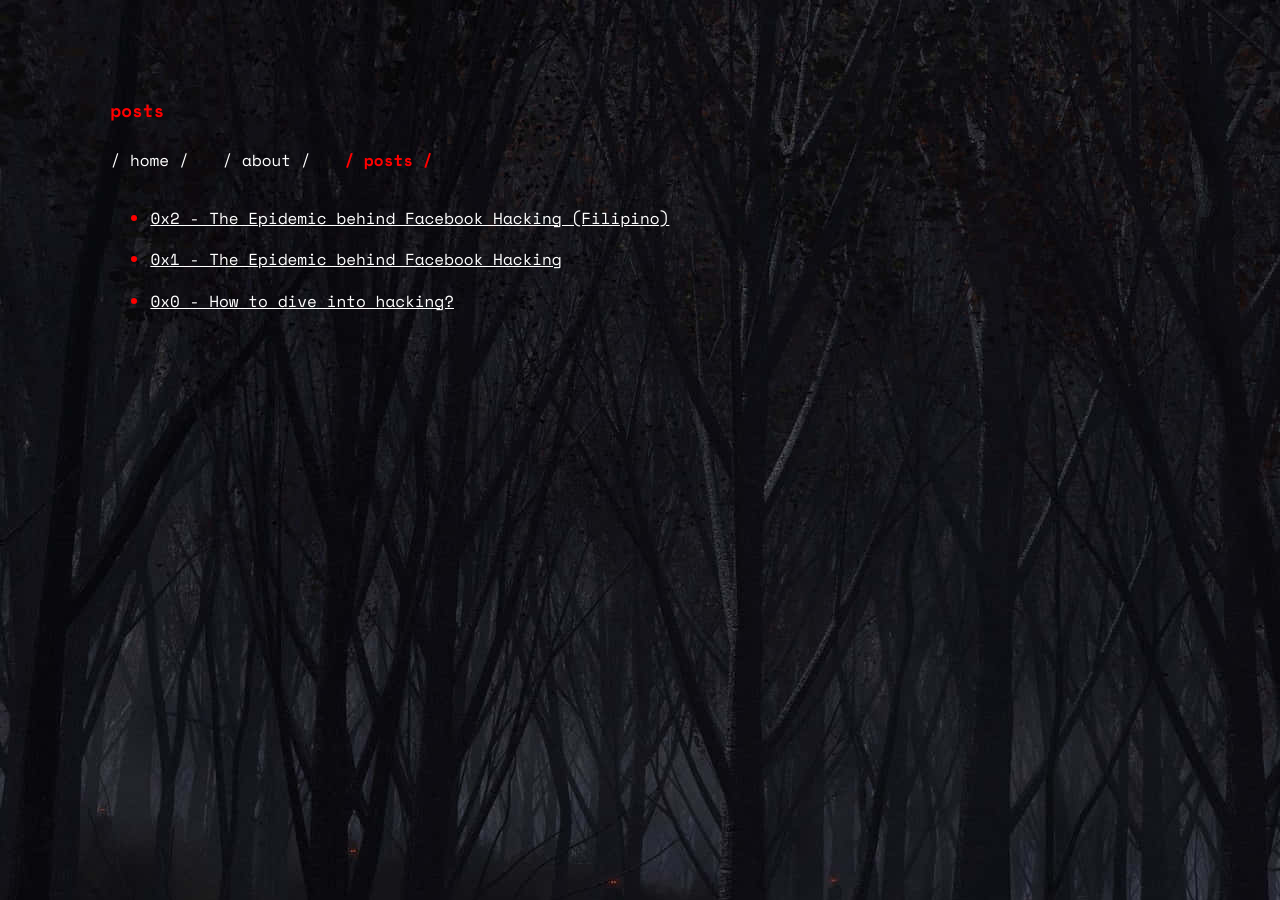
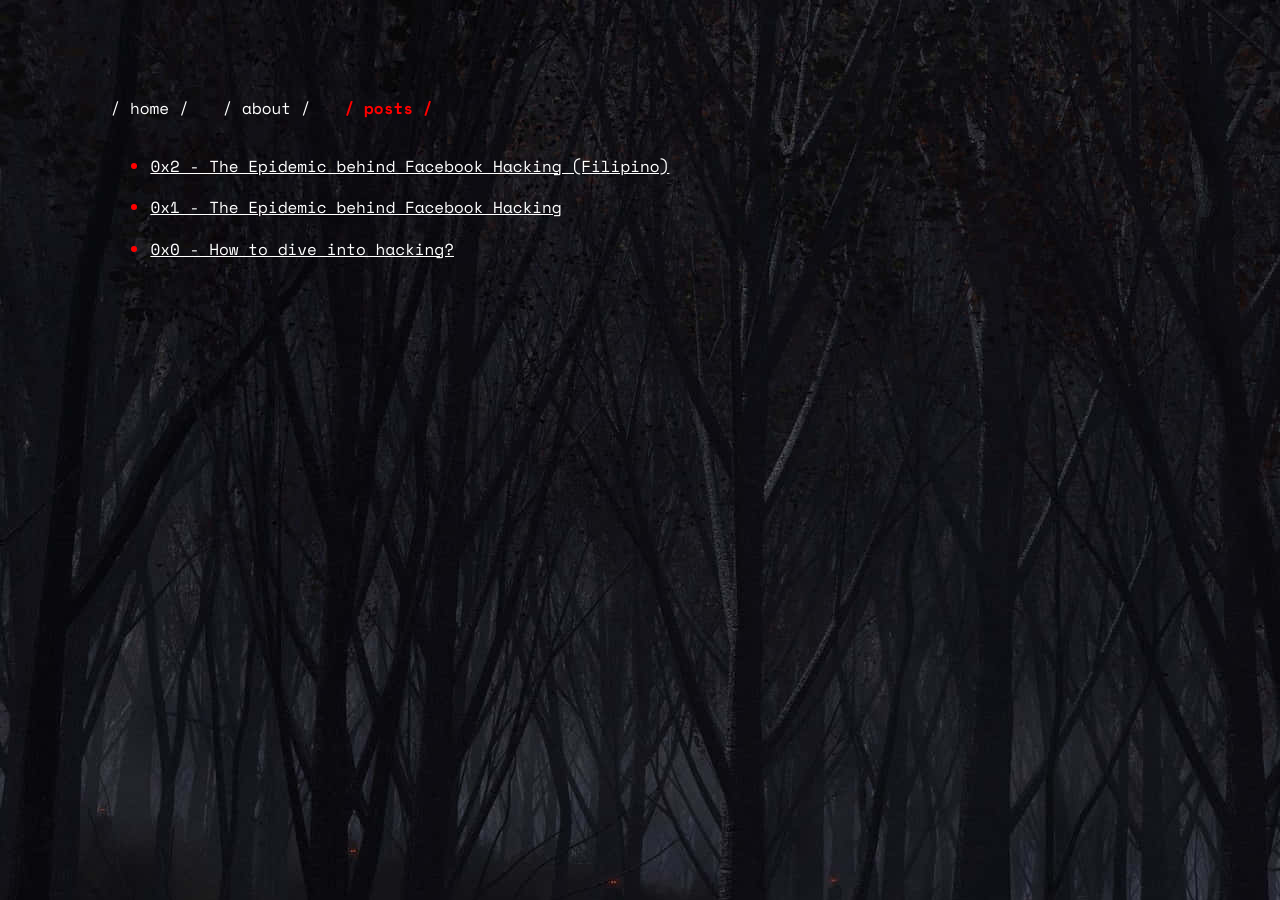
Before and after one commit to azraeldeathangel/azraeldeathangel.github.io, a Jekyll site: the page built from posts.html, in a window 1280 px wide. Built offline with Jekyll 4.4.1, drawn with Linux system fonts in a browser that asks for light colours.

Commit message:
Update default.html

```diff
--- a/_layouts/default.html
+++ b/_layouts/default.html
@@ -15,7 +15,6 @@
 </head>
 <body>
     <header>
-        <h1>posts</h1>
         <nav>
             <a href="/index.html" class="">/ home /</a>
             <a href="/about.html" class="">/ about /</a>
```
